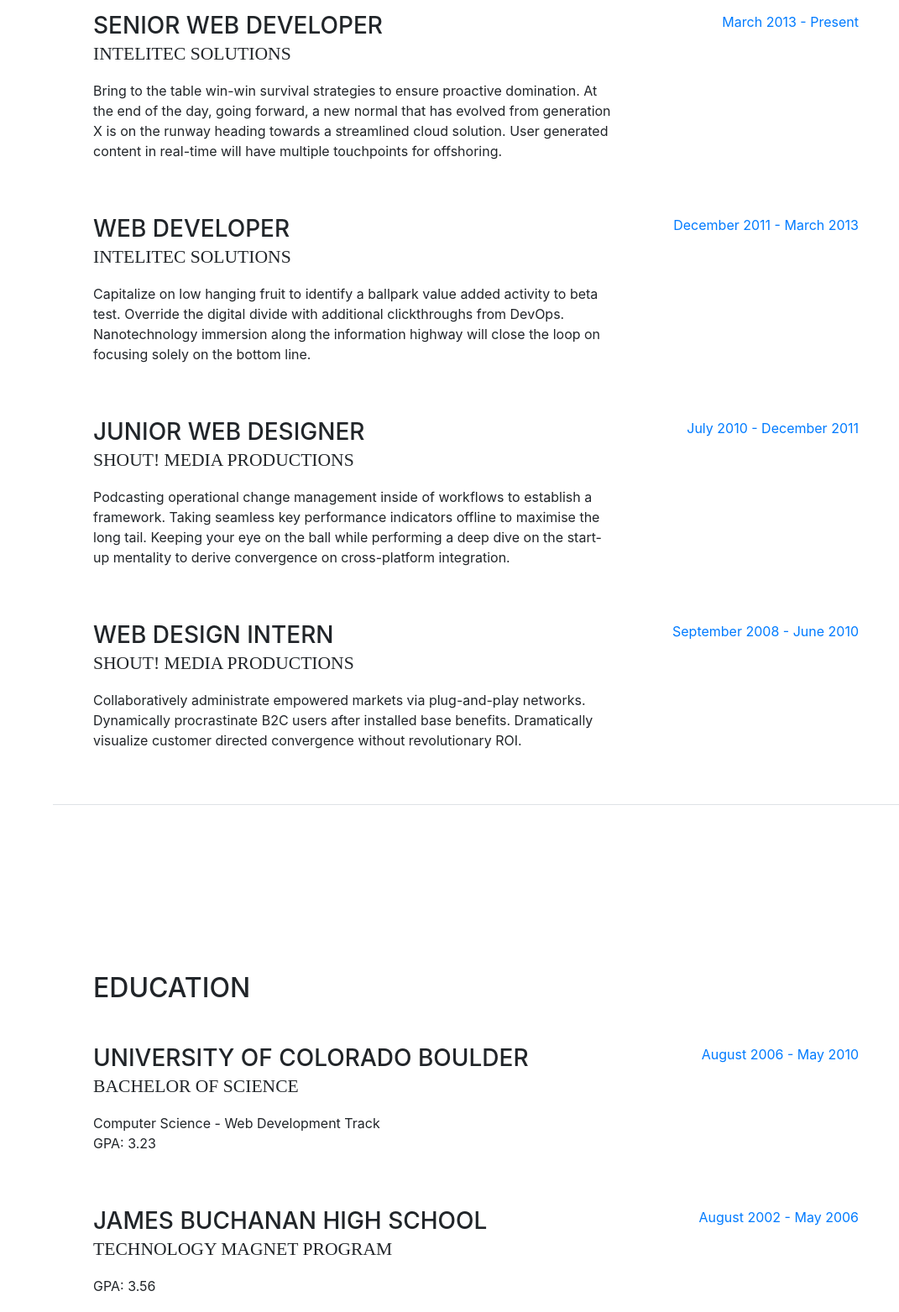
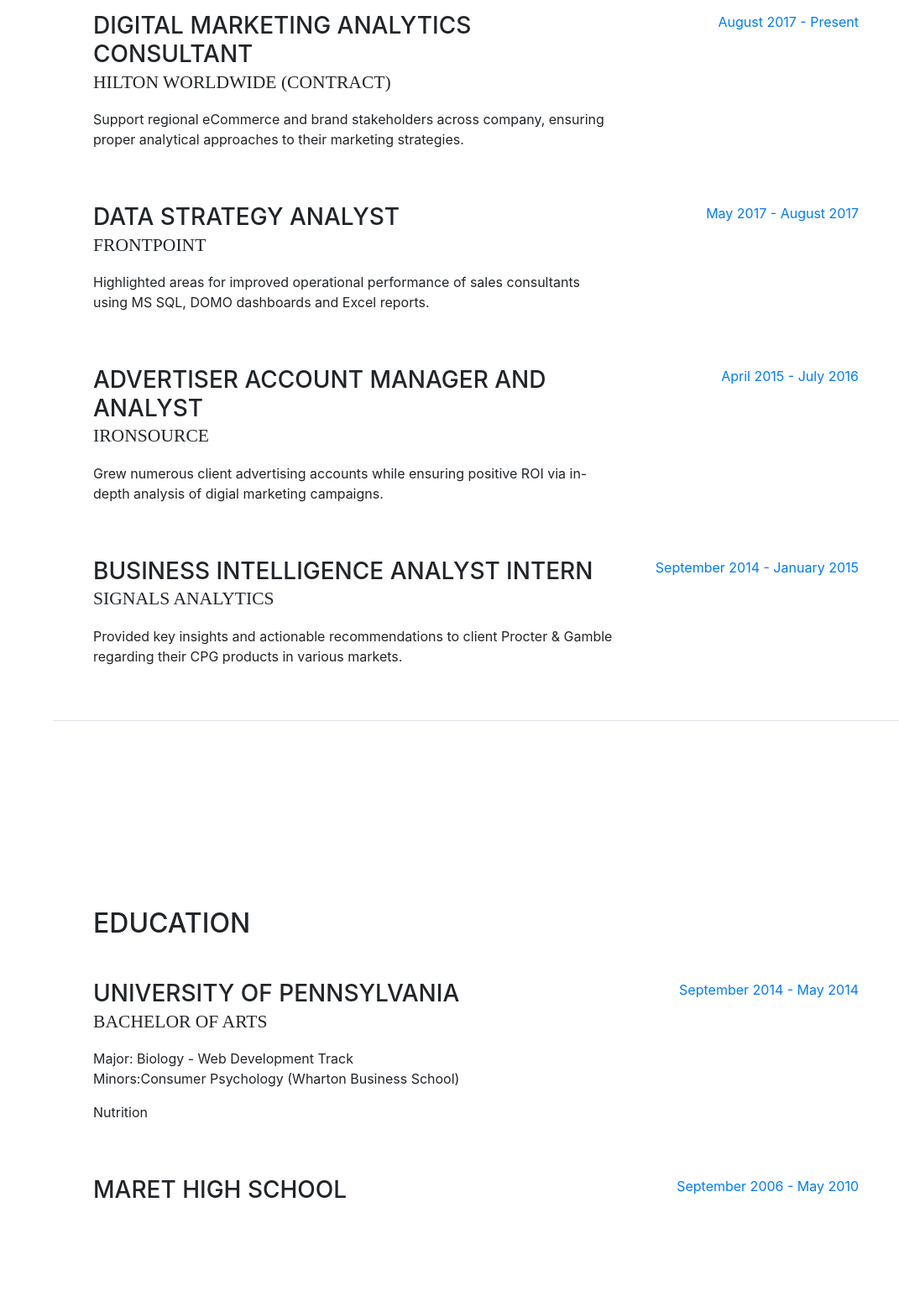
Before and after one commit to abmoreno/abmoreno.github.io, a website with bundled scripts: page index.html in a window 1280 px wide. Shown: the part 920-2483 px from the top of the page at 84% size, without its empty margins (209-1280 px from the left). Built offline with nearby package versions, Linux system fonts and the light colour scheme; a web font is replaced by a local one.

Commit message:
Updated education and experience

```diff
--- a/index.html
+++ b/index.html
@@ -65,13 +65,13 @@
 
       <section class="resume-section p-3 p-lg-5 d-flex d-column" id="about">
         <div class="my-auto">
-          <h1 class="mb-0">Clarence
-            <span class="text-primary">Taylor</span>
+          <h1 class="mb-0">Alex
+            <span class="text-primary">Moreno</span>
           </h1>
-          <div class="subheading mb-5">3542 Berry Street · Cheyenne Wells, CO 80810 · (317) 585-8468 ·
+          <div class="subheading mb-5">Washington, DC
             <a href="mailto:name@email.com">name@email.com</a>
           </div>
-          <p class="mb-5">I am experienced in leveraging agile frameworks to provide a robust synopsis for high level overviews. Iterative approaches to corporate strategy foster collaborative thinking to further the overall value proposition.</p>
+          <p class="mb-5">I am experienced in marketing, analytics, and client/stakeholder satisfaction.</p>
           <ul class="list-inline list-social-icons mb-0">
             <li class="list-inline-item">
               <a href="#">
@@ -115,45 +115,45 @@
 
           <div class="resume-item d-flex flex-column flex-md-row mb-5">
             <div class="resume-content mr-auto">
-              <h3 class="mb-0">Senior Web Developer</h3>
-              <div class="subheading mb-3">Intelitec Solutions</div>
-              <p>Bring to the table win-win survival strategies to ensure proactive domination. At the end of the day, going forward, a new normal that has evolved from generation X is on the runway heading towards a streamlined cloud solution. User generated content in real-time will have multiple touchpoints for offshoring.</p>
+              <h3 class="mb-0">Digital Marketing Analytics Consultant</h3>
+              <div class="subheading mb-3">Hilton Worldwide (Contract)</div>
+              <p>Support regional eCommerce and brand stakeholders across company, ensuring proper analytical approaches to their marketing strategies.</p>
             </div>
             <div class="resume-date text-md-right">
-              <span class="text-primary">March 2013 - Present</span>
+              <span class="text-primary">August 2017 - Present</span>
             </div>
           </div>
 
           <div class="resume-item d-flex flex-column flex-md-row mb-5">
             <div class="resume-content mr-auto">
-              <h3 class="mb-0">Web Developer</h3>
-              <div class="subheading mb-3">Intelitec Solutions</div>
-              <p>Capitalize on low hanging fruit to identify a ballpark value added activity to beta test. Override the digital divide with additional clickthroughs from DevOps. Nanotechnology immersion along the information highway will close the loop on focusing solely on the bottom line.</p>
+              <h3 class="mb-0">Data Strategy Analyst</h3>
+              <div class="subheading mb-3">Frontpoint</div>
+              <p>Highlighted areas for improved operational performance of sales consultants using MS SQL, DOMO dashboards and Excel reports.</p>
             </div>
             <div class="resume-date text-md-right">
-              <span class="text-primary">December 2011 - March 2013</span>
+              <span class="text-primary">May 2017 - August 2017</span>
             </div>
           </div>
 
           <div class="resume-item d-flex flex-column flex-md-row mb-5">
             <div class="resume-content mr-auto">
-              <h3 class="mb-0">Junior Web Designer</h3>
-              <div class="subheading mb-3">Shout! Media Productions</div>
-              <p>Podcasting operational change management inside of workflows to establish a framework. Taking seamless key performance indicators offline to maximise the long tail. Keeping your eye on the ball while performing a deep dive on the start-up mentality to derive convergence on cross-platform integration.</p>
+              <h3 class="mb-0">Advertiser Account Manager and Analyst</h3>
+              <div class="subheading mb-3">ironSource</div>
+              <p>Grew numerous client advertising accounts while ensuring positive ROI via in-depth analysis of digial marketing campaigns.</p>
             </div>
             <div class="resume-date text-md-right">
-              <span class="text-primary">July 2010 - December 2011</span>
+              <span class="text-primary">April 2015 - July 2016</span>
             </div>
           </div>
 
           <div class="resume-item d-flex flex-column flex-md-row">
             <div class="resume-content mr-auto">
-              <h3 class="mb-0">Web Design Intern</h3>
-              <div class="subheading mb-3">Shout! Media Productions</div>
-              <p>Collaboratively administrate empowered markets via plug-and-play networks. Dynamically procrastinate B2C users after installed base benefits. Dramatically visualize customer directed convergence without revolutionary ROI.</p>
+              <h3 class="mb-0">Business Intelligence Analyst Intern</h3>
+              <div class="subheading mb-3">Signals Analytics</div>
+              <p>Provided key insights and actionable recommendations to client Procter & Gamble regarding their CPG products in various markets.</p>
             </div>
             <div class="resume-date text-md-right">
-              <span class="text-primary">September 2008 - June 2010</span>
+              <span class="text-primary">September 2014 - January 2015</span>
             </div>
           </div>
 
@@ -167,24 +167,23 @@
 
           <div class="resume-item d-flex flex-column flex-md-row mb-5">
             <div class="resume-content mr-auto">
-              <h3 class="mb-0">University of Colorado Boulder</h3>
-              <div class="subheading mb-3">Bachelor of Science</div>
-              <div>Computer Science - Web Development Track</div>
-              <p>GPA: 3.23</p>
+              <h3 class="mb-0">University of Pennsylvania</h3>
+              <div class="subheading mb-3">Bachelor of Arts</div>
+              <div>Major: Biology - Web Development Track</div>
+              <p>Minors:Consumer Psychology (Wharton Business School)</p>
+              <p>Nutrition</p>
             </div>
             <div class="resume-date text-md-right">
-              <span class="text-primary">August 2006 - May 2010</span>
+              <span class="text-primary">September 2014 - May 2014</span>
             </div>
           </div>
 
           <div class="resume-item d-flex flex-column flex-md-row">
             <div class="resume-content mr-auto">
-              <h3 class="mb-0">James Buchanan High School</h3>
-              <div class="subheading mb-3">Technology Magnet Program</div>
-              <p>GPA: 3.56</p>
+              <h3 class="mb-0">Maret High School</h3>
             </div>
             <div class="resume-date text-md-right">
-              <span class="text-primary">August 2002 - May 2006</span>
+              <span class="text-primary">September 2006 - May 2010</span>
             </div>
           </div>
 
```
